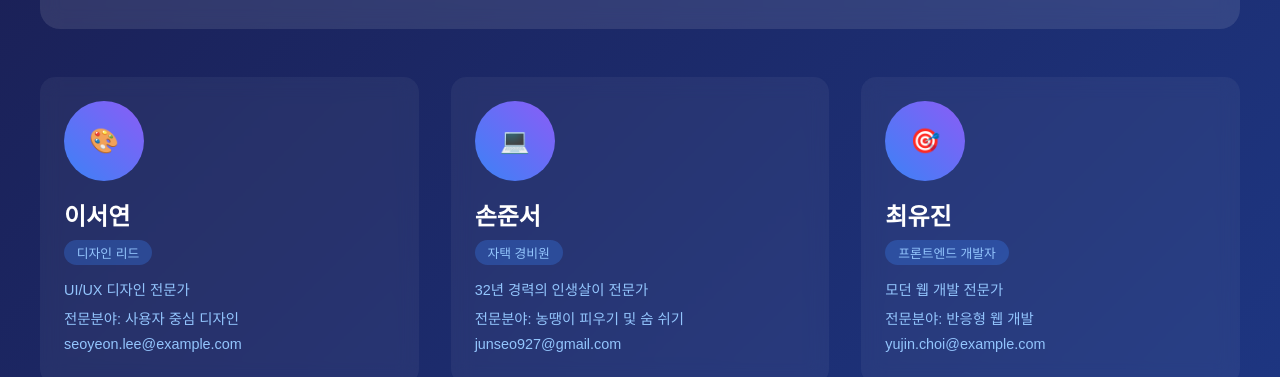
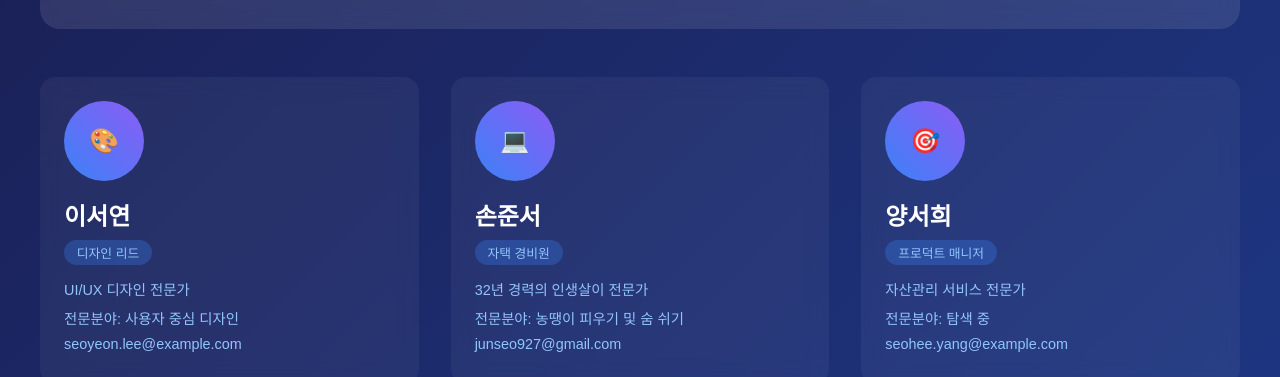
Before and after one commit to SNU-team7/SNU_Team7_homepage, a plain HTML site: page index.html in a window 1280 px wide. Shown: the part 423-800 px from the top of the page. Drawn offline with nearby package versions, Linux system fonts and the light colour scheme.

Commit message:
Update index.html

```diff
--- a/index.html
+++ b/index.html
@@ -204,11 +204,11 @@
             <div class="team-member animate__animated animate__fadeInUp" style="animation-delay: 0.6s">
                 <div class="member-avatar">🎯</div>
                 <div class="member-info">
-                    <h3>최유진</h3>
-                    <span class="member-badge">프론트엔드 개발자</span>
-                    <p class="info-text">모던 웹 개발 전문가</p>
-                    <p class="info-text">전문분야: 반응형 웹 개발</p>
-                    <p class="info-text">yujin.choi@example.com</p>
+                    <h3>양서희</h3>
+                    <span class="member-badge">프로덕트 매니저</span>
+                    <p class="info-text">자산관리 서비스 전문가</p>
+                    <p class="info-text">전문분야: 탐색 중</p>
+                    <p class="info-text">seohee.yang@example.com</p>
                 </div>
             </div>
 
```
